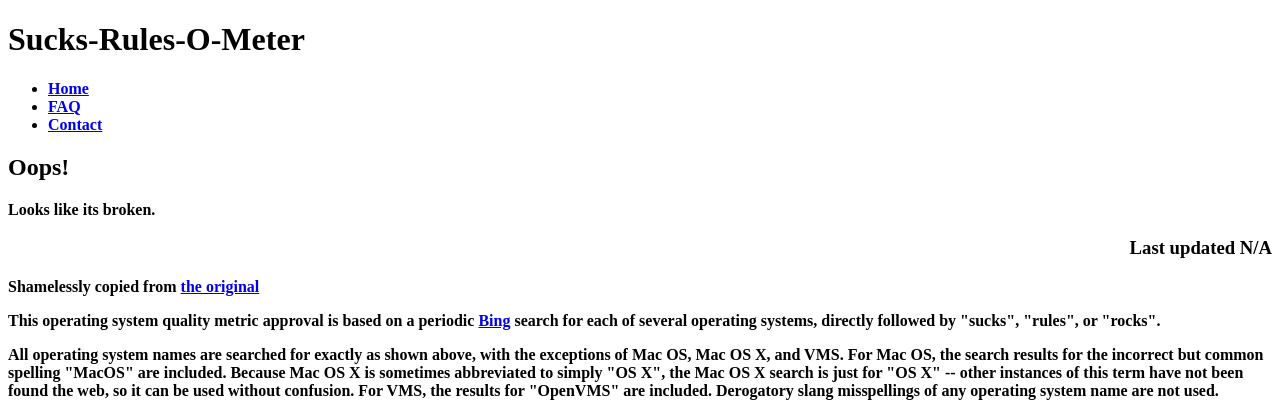
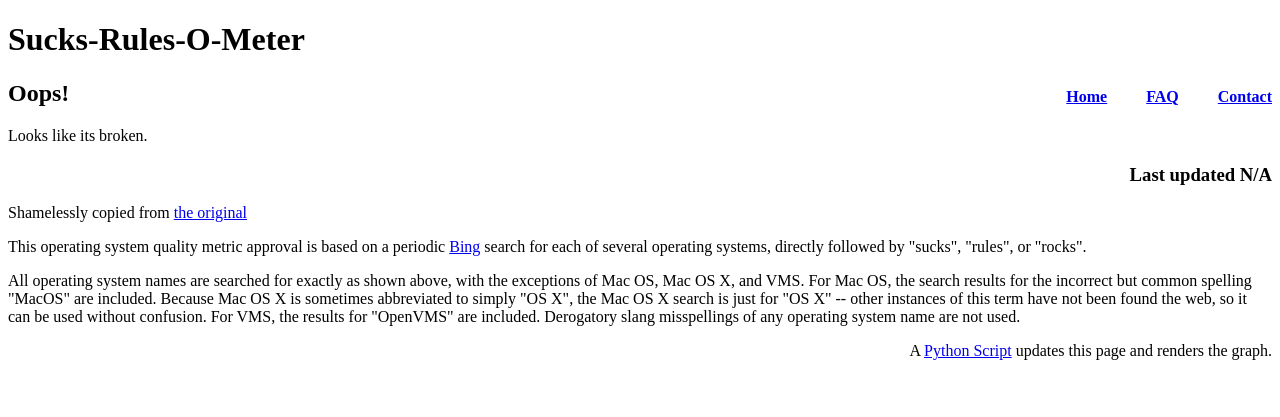
Before and after one commit to bdombrow/SROM, a Flask app: page / in a window 1280 px wide. Shown: the top 417 px of the page. Run offline with Flask 2, Linux system fonts and the light colour scheme; data that the repository does not hold is empty; parts of the project's set-up code (start-up, migrations or seed data) failed here and were passed over; some libraries are stand-ins or nearby versions.

Commit message:
Added stylesheet and navigation.

```diff
--- /dev/null
+++ b/WebApp/srom/srom/static/css/main.css
@@ -0,0 +1,16 @@
+/*
+ * Display navigation links inline
+ */
+
+.menu {
+  float: right;
+  margin-top: 8px;
+}
+
+.menu li {
+  display: inline;
+}
+
+.menu li + li {
+  margin-left: 35px;
+}
--- a/WebApp/srom/srom/templates/layout.html
+++ b/WebApp/srom/srom/templates/layout.html
@@ -2,6 +2,7 @@
 <html>
   <head>
     <title>Operating System Sucks-Rules-O-Meter</title>
+    <strong><link rel="stylesheet" href="{{ url_for('static', filename='css/main.css') }}"></strong>
   </head>
   <body>
     <header>
@@ -14,6 +15,7 @@
           <li><a href="{{ url_for('faq') }}">FAQ</a></li>
           <li><a href="{{ url_for('contact') }}">Contact</a></li>
         </ul>
+      </nav></strong>
     </header>
     <div class="container">
       {% block content %}
```
